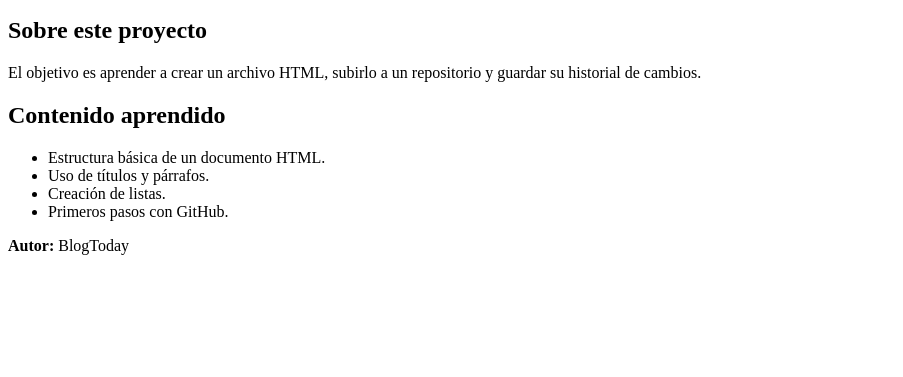
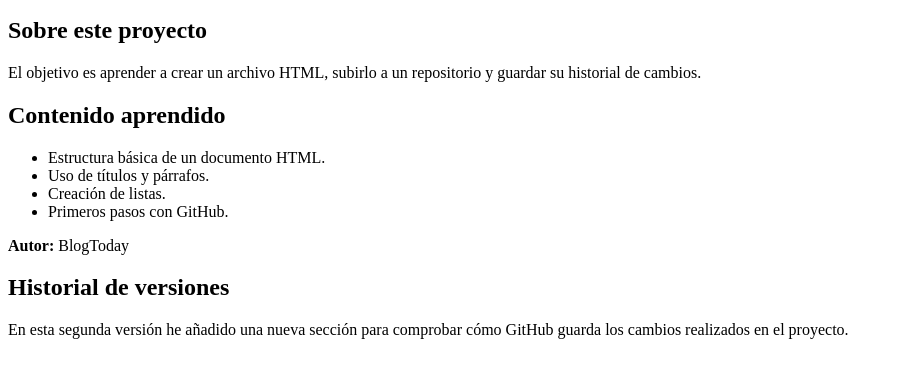
Before and after one commit to fluxstudy/practica-github, a plain HTML site: page index.html in a window 1280 px wide. Shown: the part 101-478 px from the top of the page, without its empty margins (0-903 px from the left). Drawn offline with Linux system fonts and the light colour scheme.

Commit message:
Add version history section to index.html

```diff
--- a/index.html
+++ b/index.html
@@ -21,5 +21,7 @@
     </ul>
 
     <p><strong>Autor:</strong> BlogToday</p>
+    <h2>Historial de versiones</h2>
+<p>En esta segunda versión he añadido una nueva sección para comprobar cómo GitHub guarda los cambios realizados en el proyecto.</p>
 </body>
 </html>
```
